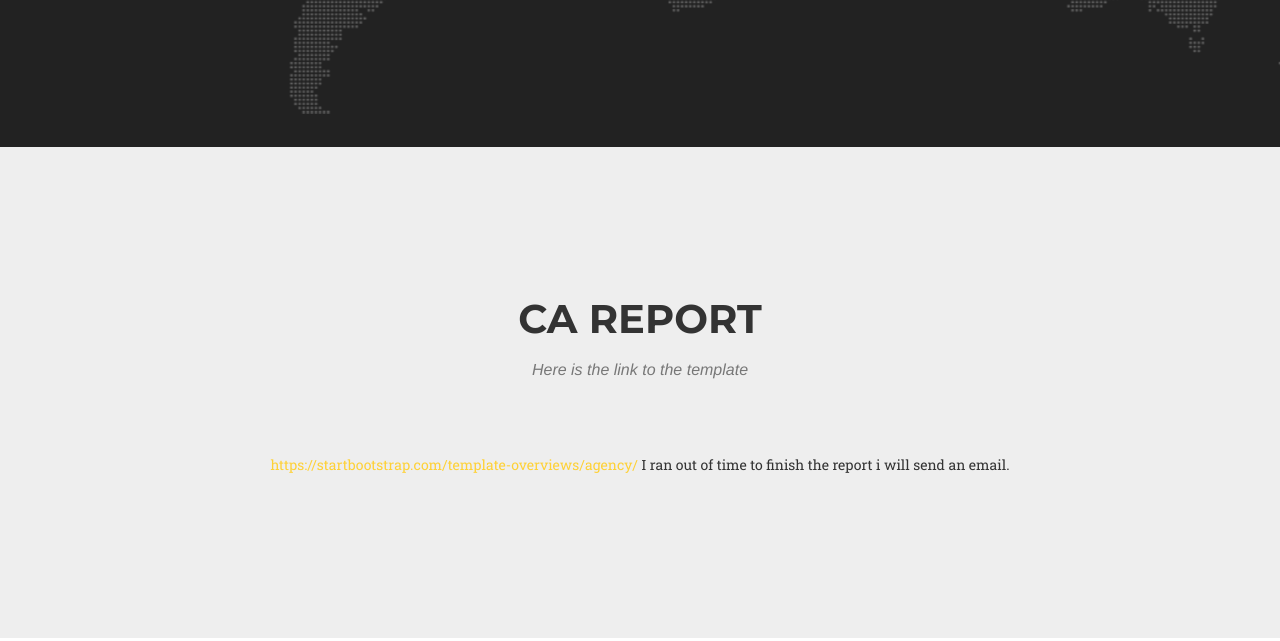
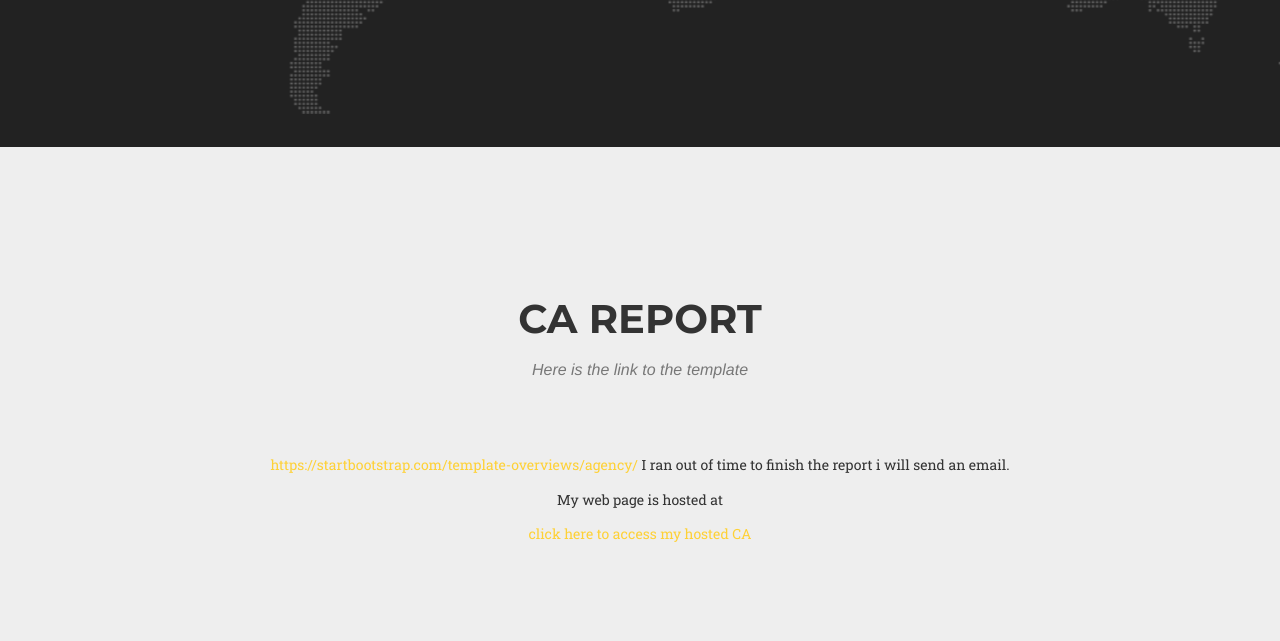
Before and after one commit to Django2016/IMDA, a website: page index.html in a window 1280 px wide. Shown: the part 7795-8436 px from the top of the page. Drawn offline with nearby package versions, Linux system fonts and the light colour scheme; a web font is replaced by a local one.

Commit message:
IMDA CA2 Hosted in github

```diff
--- a/index.html
+++ b/index.html
@@ -911,6 +911,9 @@
                     <h2 class="section-heading">CA Report</h2>
                     <h3 class="section-subheading text-muted">Here is the link to the template</h3>
 					<p> <a href="https://startbootstrap.com/template-overviews/agency/"target="_blank"> https://startbootstrap.com/template-overviews/agency/</a> I ran out of time to finish the report i will send an email. </p>
+					<p> My web page is hosted at </p>
+					<p> <a href="https://django2016.github.io/IMDA/"target="_blank"> click here to access my hosted CA</a>  </p>
+
                 </div>
             </div>
 
```
